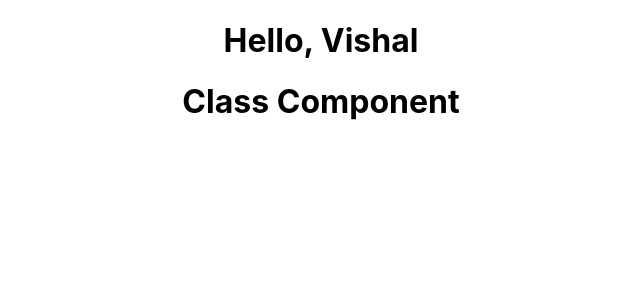
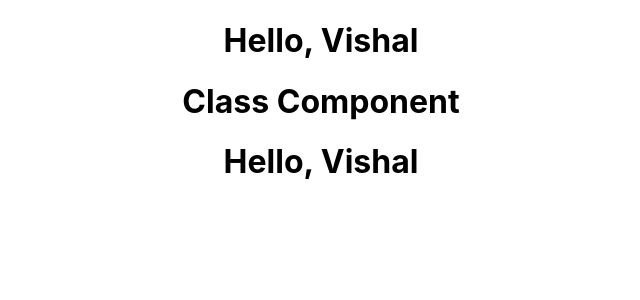
Before and after one commit to vishal-muralidharan/React-Course, a React (Create React App) app in the folder hello-world/: page / in a window 1280 px wide. Shown: the top 300 px of the page, without its empty margins (319-959 px from the left). Built offline with nearby package versions, Linux system fonts and the light colour scheme.

Commit message:
Basic JSX Code

```diff
--- a/hello-world/src/App.js
+++ b/hello-world/src/App.js
@@ -2,14 +2,16 @@ import logo from './logo.svg';
 import './App.css';
 import Greet from './components/Greet'
 import Welcome from './components/Welcome'
+import Hello from './components/Hello'
 
 function App() {
   return (
     <div className="App">
         <Greet />
         <Welcome />
+        <Hello />
     </div>
-  );
+  )
 }
 
 export default App;
--- /dev/null
+++ b/hello-world/src/components/Hello.js
@@ -0,0 +1,9 @@
+import React from 'react'
+
+const Hello = () => {
+    return (
+        <h1>Hello, Vishal</h1>
+    )
+}
+
+export default Hello
```
